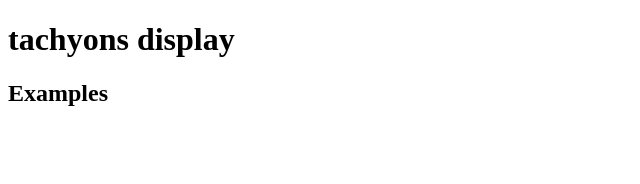
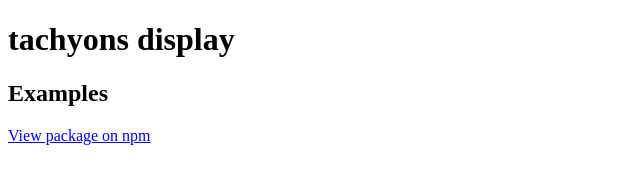
Before and after one commit to tachyons-css/tachyons-display, a website: page index.html in a window 1280 px wide. Shown: the whole page, without its empty margins (0-640 px from the left). Drawn offline with Linux system fonts and the light colour scheme.

Commit message:
Adding link to npm module

```diff
--- a/index.html
+++ b/index.html
@@ -13,5 +13,6 @@
   <body>
     <h1>tachyons display</h1>
     <h2>Examples</h2>
+    <a href="http://npmjs.org/package/tachyons-display" title="tachyons-display">View package on npm</a>
   </body>
 </html>
```
